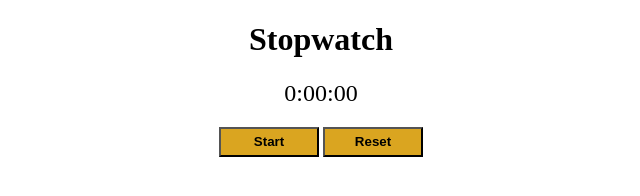
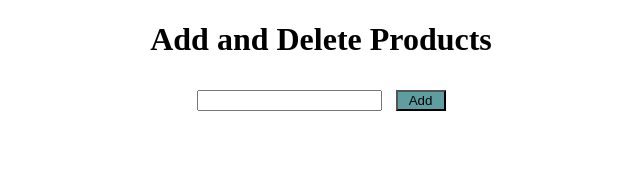
Before and after one commit to hussainfaraaz/JS-ASSING, a plain HTML site: page JS A#5/index.html in a window 1280 px wide. Shown: the whole page, without its empty margins (319-959 px from the left). Drawn offline with Linux system fonts and the light colour scheme.

Commit message:
Add files via upload

```diff
--- a/JS A#5/app.js
+++ b/JS A#5/app.js
@@ -1,45 +1,34 @@
-let isRunning = false;
-    let seconds = 0;
-    let minutes = 0;
-    let hours = 0;
-    let interval;
 
-    function startStop() {
-      if (isRunning) {
-        clearInterval(interval);
-        document.querySelector("button").textContent = "Start";
-      } else {
-        interval = setInterval(updateTime, 1000);
-        document.querySelector("button").textContent = "Stop";
-      }
-      isRunning = !isRunning;
-    }
 
-    function reset() {
-      clearInterval(interval);
-      isRunning = false;
-      seconds = 0;
-      minutes = 0;
-      hours = 0;
-      document.querySelector(".stopwatch").textContent = "0:00:00";
-      document.querySelector("button").textContent = "Start";
-    }
 
-    function updateTime() {
-      seconds++;
-      if (seconds >= 60) {
-        seconds = 0;
-        minutes++;
-        if (minutes >= 60) {
-          minutes = 0;
-          hours++;
-        }
-      }
 
-      const timeString =
-        (hours < 10 ? "0" : "") + hours + ":" +
-        (minutes < 10 ? "0" : "") + minutes + ":" +
-        (seconds < 10 ? "0" : "") + seconds;
+function addItem() {
+  var input = document.getElementById("newItem").value;
+  var itemList = document.getElementById("itemList");
+  var li = document.createElement("li");
+  li.appendChild(document.createTextNode(input));
 
-      document.querySelector(".stopwatch").textContent = timeString;
-    }
+
+
+  var edit = document.createElement("button");
+  edit.appendChild(document.createTextNode("edit"));
+  edit.onclick = function(){
+    li.innerHTML = prompt ("Edit-Produt");
+    edit.marginLeft = "10px";
+  }
+  li.appendChild(edit);
+
+  var del = document.createElement("button");
+  del.appendChild(document.createTextNode("Delete"));
+  del.onclick = function() {
+      itemList.removeChild(li);
+  }
+
+
+
+
+  li.appendChild(del);
+  itemList.appendChild(li);
+
+  document.getElementById("newItem").value = "";
+}
--- a/JS A#5/index.html
+++ b/JS A#5/index.html
@@ -1,25 +1,34 @@
 <!DOCTYPE html>
 <html lang="en">
 <head>
-    <meta charset="UTF-8">
-    <meta name="viewport" content="width=device-width, initial-scale=1.0">
-    <link rel="stylesheet" href="style.css">
-    <title>Document</title>
+  <meta charset="UTF-8">
+  <meta name="viewport" content="width=device-width, initial-scale=1.0">
+  <link rel="stylesheet" href="style.css">
+  <title>Document</title>
 </head>
 <body>
-
-    <h1>Stopwatch</h1>
-    <div class="stopwatch">0:00:00</div>
-    <div class="buttons">
-      <button onclick="startStop()" class="button">Start</button>
-      <button onclick="reset()" class="button">Reset</button>
-    </div>
 
 
 
 
 
+
+
+
+
+
+
+<div class="center">
+
+
+<h1>Add and Delete Products</h1>
+
+<input type="text" id="newItem" >
+<button onclick="addItem()" class="btn">Add</button>
+<ul id="itemList" style="list-style: none;">
+   </ul>
+
+  </div>
 <script src="app.js"></script>
-
 </body>
 </html>
--- a/JS A#5/style.css
+++ b/JS A#5/style.css
@@ -1,23 +1,17 @@
-.stopwatch  {
-    font-size: 24px;
-    text-align: center;
-    margin: 20px;
-  }
+.btn{
+  background-color: cadetblue;
+  width: 50px;
 
-  .buttons {
-    text-align: center;
+}
 
+button{
+  margin-left: 10px;
+  background-color: cadetblue;
+  width: 70px;
+  margin-top: 10px;
 
+}
 
-  }
-  h1{
-    text-align: center;
-  }
-
-  .button{
-    background-color: goldenrod;
-    width: 100px;
-    height: 30px;
-    font-weight:bolder
-
-  }
+.center{
+  text-align: center;
+}
```
